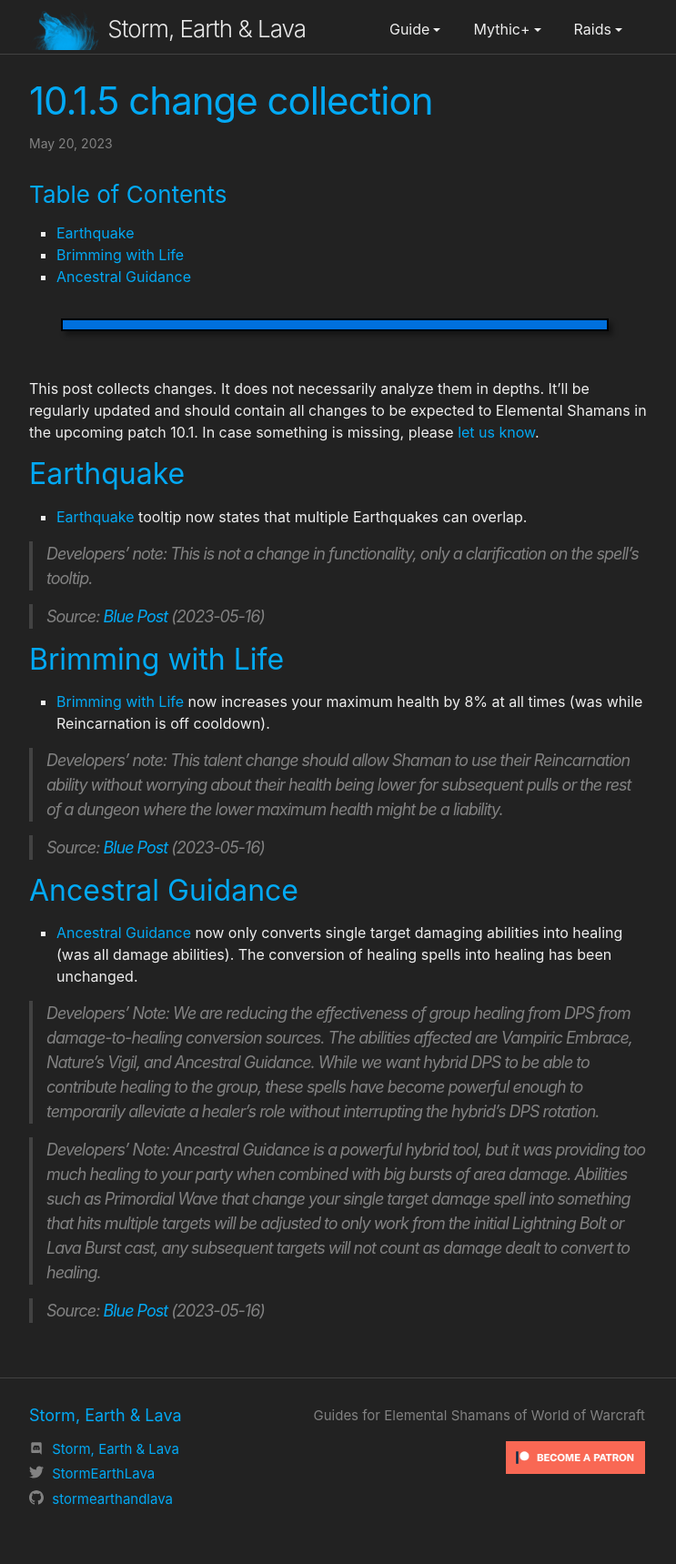
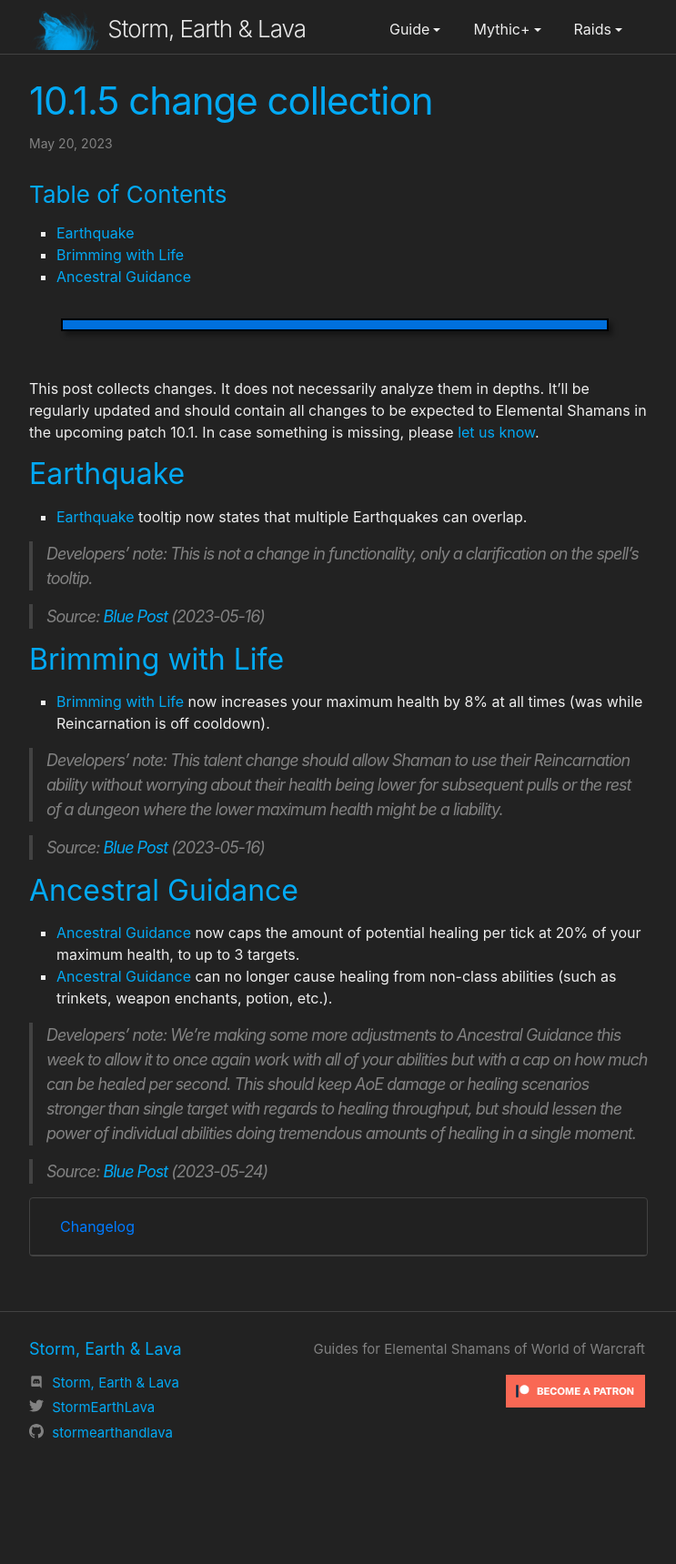
Before and after one commit to stormearthandlava/stormearthandlava.github.io, a Jekyll site: the page built from blog/_posts/2023-05-20-10.1.5-change-collection.md, in a window 1280 px wide. Shown: the whole page at 91% size, without its empty margins (268-1011 px from the left). Built offline with Jekyll 4.4.1, drawn with Linux system fonts in a browser that asks for light colours; a script that is not in the unit is left out; after the commit the page ends 1646 px from its top, so only the background shows below that.

Commit message:
update change collection

```diff
--- a/blog/_posts/2023-05-20-10.1.5-change-collection.md
+++ b/blog/_posts/2023-05-20-10.1.5-change-collection.md
@@ -2,7 +2,7 @@
 layout: post
 title: 10.1.5 change collection
 #            dd/mm/yyyy
-last_update: 20/05/2023
+last_update: 24/05/2023
 excerpt: What changes for Elemental Shamans in 10.1.5?
 # author: Bloodmallet(EU)
 toc: true
@@ -26,6 +26,23 @@
 > Source: [Blue Post](https://us.forums.blizzard.com/en/wow/t/dragonflight-fractures-in-time-ptr-development-notes/1587226/4) (2023-05-16)
 
 ## Ancestral Guidance
+- {{ site.data.talent.ancestral_guidance }} now caps the amount of potential healing per tick at 20% of your maximum health, to up to 3 targets.
+- {{ site.data.talent.ancestral_guidance }} can no longer cause healing from non-class abilities (such as trinkets, weapon enchants, potion, etc.).
+
+> Developers’ note: We’re making some more adjustments to Ancestral Guidance this week to allow it to once again work with all of your abilities but with a cap on how much can be healed per second. This should keep AoE damage or healing scenarios stronger than single target with regards to healing throughput, but should lessen the power of individual abilities doing tremendous amounts of healing in a single moment.
+
+> Source: [Blue Post](https://us.forums.blizzard.com/en/wow/t/dragonflight-fractures-in-time-ptr-development-notes/1587226/5) (2023-05-24)
+
+<div class="card">
+  <div class="card-header" id="ag-changelog">
+    <div class="h2 mb-0">
+      <button class="btn btn-link btn-block text-left collapsed" type="button" data-toggle="collapse" data-target="#ag-changelog-body" aria-expanded="false" aria-controls="ag-changelog-body">
+        Changelog
+      </button>
+    </div>
+  </div>
+  <div id="ag-changelog-body" class="collapse" aria-labelledby="ag-changelog" data-parent="#ag">
+    <div class="card-body" markdown="1">
 - {{ site.data.talent.ancestral_guidance }} now only converts single target damaging abilities into healing (was all damage abilities). The conversion of healing spells into healing has been unchanged.
 
 > Developers’ Note: We are reducing the effectiveness of group healing from DPS from damage-to-healing conversion sources. The abilities affected are Vampiric Embrace, Nature’s Vigil, and Ancestral Guidance. While we want hybrid DPS to be able to contribute healing to the group, these spells have become powerful enough to temporarily alleviate a healer’s role without interrupting the hybrid’s DPS rotation.
@@ -33,3 +50,7 @@
 > Developers’ Note: Ancestral Guidance is a powerful hybrid tool, but it was providing too much healing to your party when combined with big bursts of area damage. Abilities such as Primordial Wave that change your single target damage spell into something that hits multiple targets will be adjusted to only work from the initial Lightning Bolt or Lava Burst cast, any subsequent targets will not count as damage dealt to convert to healing.
 
 > Source: [Blue Post](https://us.forums.blizzard.com/en/wow/t/dragonflight-fractures-in-time-ptr-development-notes/1587226/4) (2023-05-16)
+
+  </div>
+  </div>
+</div>
```
